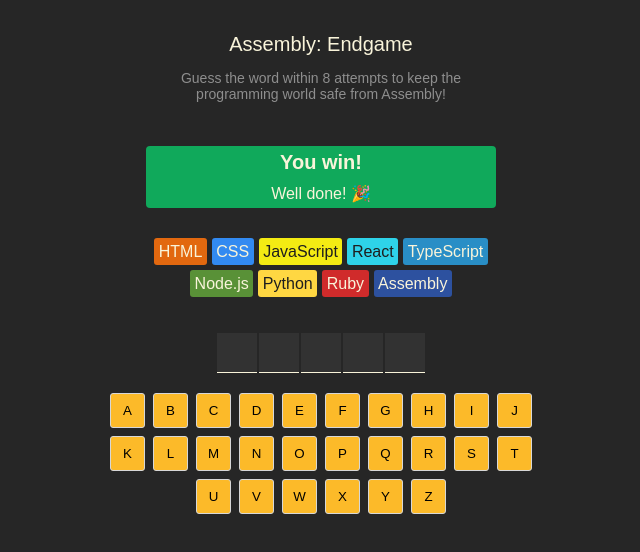
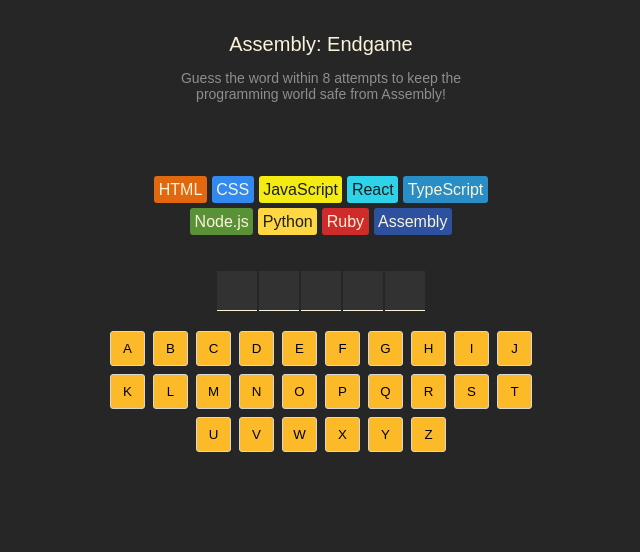
Before and after one commit to visionas9/react-learning-projects, a React (Vite) app in the folder assembly-endgame-project/: page / in a window 1280 px wide. Shown: the top 552 px of the page, without its empty margins (319-959 px from the left). Built offline with nearby package versions, Linux system fonts and the light colour scheme.

Commit message:
win/loss status UI added

```diff
--- a/assembly-endgame-project/src/App.jsx
+++ b/assembly-endgame-project/src/App.jsx
@@ -20,6 +20,25 @@ export default function App() {
   const isGameLost = wrongGuessCount >= languages.length;
 
   const isGameOver = isGameWon || isGameLost;
+
+  const gameStatusClass = clsx("game-status", {
+    won: isGameWon,
+    lose: isGameLost,
+  });
+
+  const gameWonStatus = isGameWon ? (
+    <div>
+      <h2>You win!</h2>
+      <p>Well done! 🎉</p>
+    </div>
+  ) : null;
+
+  const gameLostStatus = isGameLost ? (
+    <div>
+      <h2>Game Over!</h2>
+      <p>You lose! Better start learning Assembly 😭</p>
+    </div>
+  ) : null;
 
   function addGuessedLetter(letter) {
     setGuessedLetters((prevLetters) =>
@@ -83,9 +102,8 @@ export default function App() {
           from Assembly!
         </p>
       </header>
-      <section className="game-status">
-        <h2>You win!</h2>
-        <p>Well done! 🎉</p>
+      <section className={gameStatusClass}>
+        {gameWonStatus || gameLostStatus}
       </section>
       <section className="language-chips">{languageElements}</section>
       <section className="word">{letterElements}</section>
--- a/assembly-endgame-project/src/index.css
+++ b/assembly-endgame-project/src/index.css
@@ -34,7 +34,6 @@ header > p {
 }
 
 section.game-status {
-  background-color: #10a95b;
   display: flex;
   flex-direction: column;
   align-items: center;
@@ -43,6 +42,13 @@ section.game-status {
   max-width: 350px;
   border-radius: 4px;
   margin-block: 30px;
+}
+section.game-status.won {
+  background-color: #10a95b;
+}
+
+section.game-status.lose {
+  background-color: #ba2a2a;
 }
 
 section.game-status > p {
```
